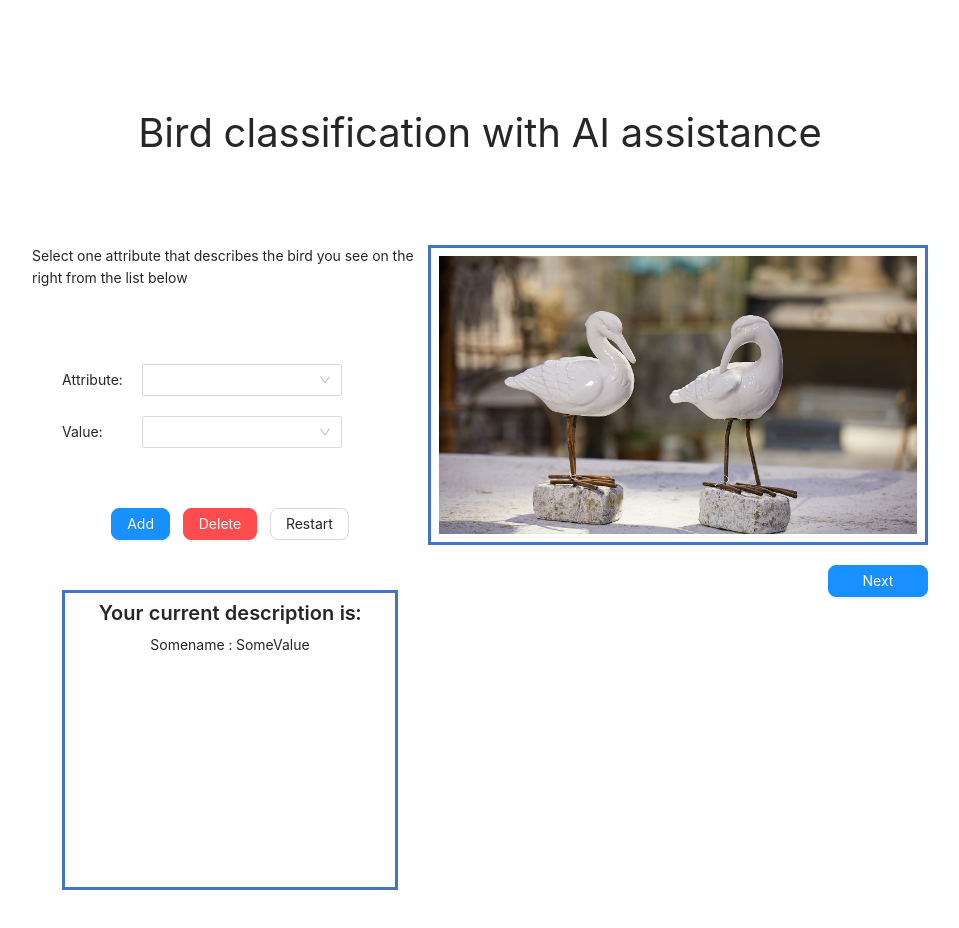
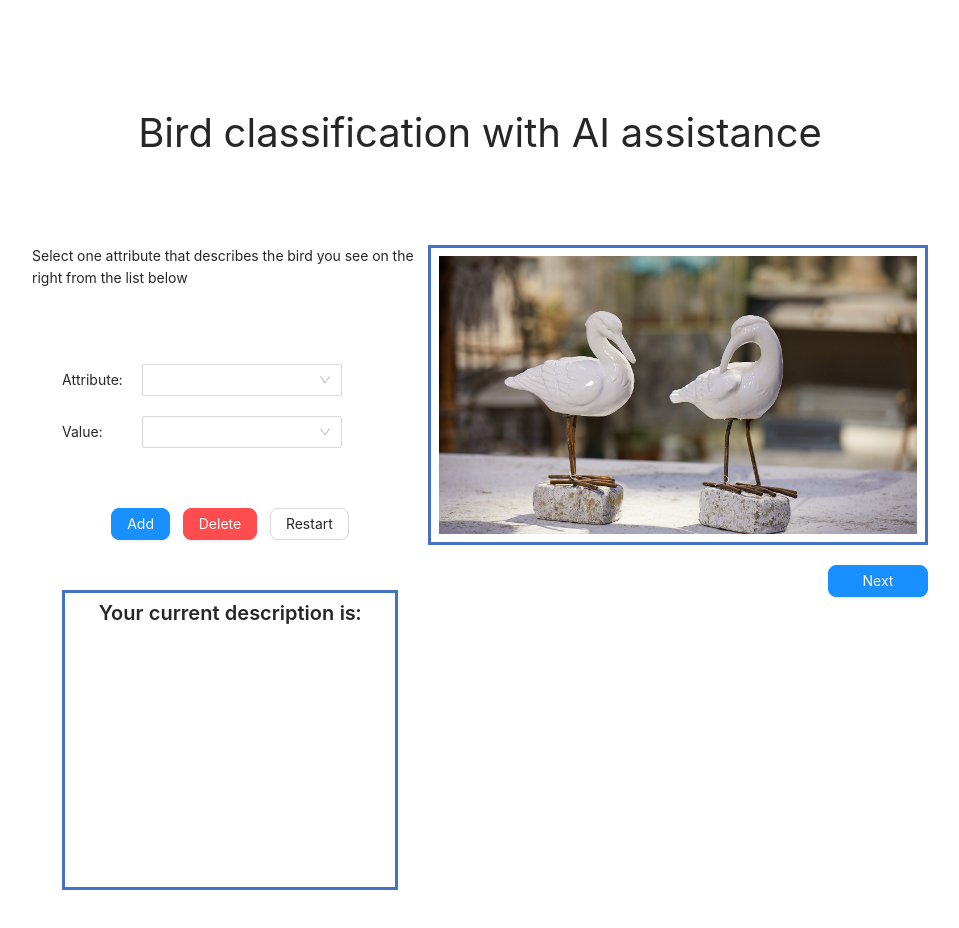
Before and after one commit to chenghao525/Interac-with-AI-system-flask-app, a React (Create React App) app in the folder react-frontend/: page / in a window 1280 px wide. Shown: the top 928 px of the page, without its empty margins (160-1119 px from the left). Built offline with nearby package versions, Linux system fonts and the light colour scheme.

Commit message:
dynamic attribute done

```diff
--- a/react-frontend/src/components/Attribute.js
+++ b/react-frontend/src/components/Attribute.js
@@ -5,17 +5,10 @@ import "../CSS/firstPage.css";
 
 
 const Attribute = (props) => {
-    const [attribute, setAttribute] = useState(0);
-    const [value, setValue] = useState(0);
-
-    useEffect(()=>{
-        setAttribute(props.name);
-        setValue(props.value);
-    },[]);
 
     return (
         <div >
-            {attribute} : {value}
+            {props.name} : {props.value}
         </div>
     )
 
--- a/react-frontend/src/components/FirstPage.js
+++ b/react-frontend/src/components/FirstPage.js
@@ -1,11 +1,9 @@
 import React, { useEffect, useState } from "react";
 import { useDispatch, useSelector } from "react-redux";
 import "../CSS/firstPage.css";
-import { Image, Dropdown, Menu, Button, Select } from "antd";
-import img from "../images/1.jpg";
-import { DownOutlined } from "@ant-design/icons";
+import { Button, Select } from "antd";
 import { attributesValue, imageList } from "../data/data.js";
-import Attribute from './Attribute.js';
+import Attribute from "./Attribute.js";
 const fs = require("fs");
 
 const { Option } = Select;
@@ -19,9 +17,11 @@ const FirstPage = () => {
   const [selectedValue, setSelectedValue] = useState("");
   const [imgIndex, setImgIndex] = useState(0);
   const [desContentHTML, setDesContentHTML] = useState(0);
+  const [attriValDict, setAttriValDict] = useState({});
+  const [lastAddedAttr, setLastAddedAttr] = useState("");
+
 
   const getAttributeOptions = () => {
-    console.log("Good shit");
     return (
       <>
         {Object.keys(attributesValue).map((value, idx) => (
@@ -34,7 +34,6 @@ const FirstPage = () => {
   };
 
   const getValueOptions = () => {
-    console.log("Good shit");
     return (
       <>
         {valueList.map((value, idx) => (
@@ -48,6 +47,7 @@ const FirstPage = () => {
 
   const handleAttriSelect = (value) => {
     setSelectedAttribute(value);
+    setSelectedValue("");
     setValueList(attributesValue[value]);
   };
   const handleValueSelect = (value) => {
@@ -59,9 +59,33 @@ const FirstPage = () => {
     setImgIndex(imgIndex + 1);
   };
 
-  useEffect(() => {
+  const handleAddBtn = () => {
+    console.log("Handle add button");
+    if (selectedAttribute && selectedValue) {
+      setLastAddedAttr(selectedAttribute)
+      setAttriValDict((prevState) => ({
+        ...prevState,
+        [selectedAttribute]: selectedValue,
+      }));
+    }
+  };
 
-  }, []);
+  const handleDeleteBtn = () =>{
+    const { [lastAddedAttr]: tmp, ...rest } = attriValDict;
+    setAttriValDict(rest);
+  }
+
+  const renderDescriptionPair = () => {
+    return (
+      <>
+        {Object.keys(attriValDict).map((key) => (
+          <Attribute name={key} value={attriValDict[key]} key={key[0]}/>
+        ))}
+      </>
+    );
+  };
+
+  useEffect(() => {}, []);
 
   return (
     <div className="page-container">
@@ -89,33 +113,30 @@ const FirstPage = () => {
                 defaultValue=""
                 style={{ width: 200 }}
                 onChange={handleValueSelect}
+                value={selectedValue}
               >
                 {getValueOptions()}
               </Select>
             </div>
           </div>
           <div className="btn-container">
-            <Button className="round-btn" type="primary">
+            <Button className="round-btn" type="primary" onClick={handleAddBtn}>
               Add
             </Button>
-            <Button className="round-btn" type="primary" danger>
+            <Button className="round-btn" type="primary" onClick={handleDeleteBtn} danger>
               Delete
             </Button>
             <Button className="round-btn">Restart</Button>
           </div>
           <div className="description-box">
             <div id="first-line">Your current description is:</div>
-            <div className="description-context">
-                <Attribute name="Somename" value="SomeValue" />
-            </div>
+            <div className="description-context">{renderDescriptionPair()}</div>
           </div>
         </div>
         <div className="column right-panel">
           <div className="img-frame-container">
             <div className="img-frame">
-              <img
-                src={baseImgUrl + imageList[imgIndex]}
-              ></img>
+              <img src={baseImgUrl + imageList[imgIndex]}></img>
             </div>
           </div>
           <div>
```
